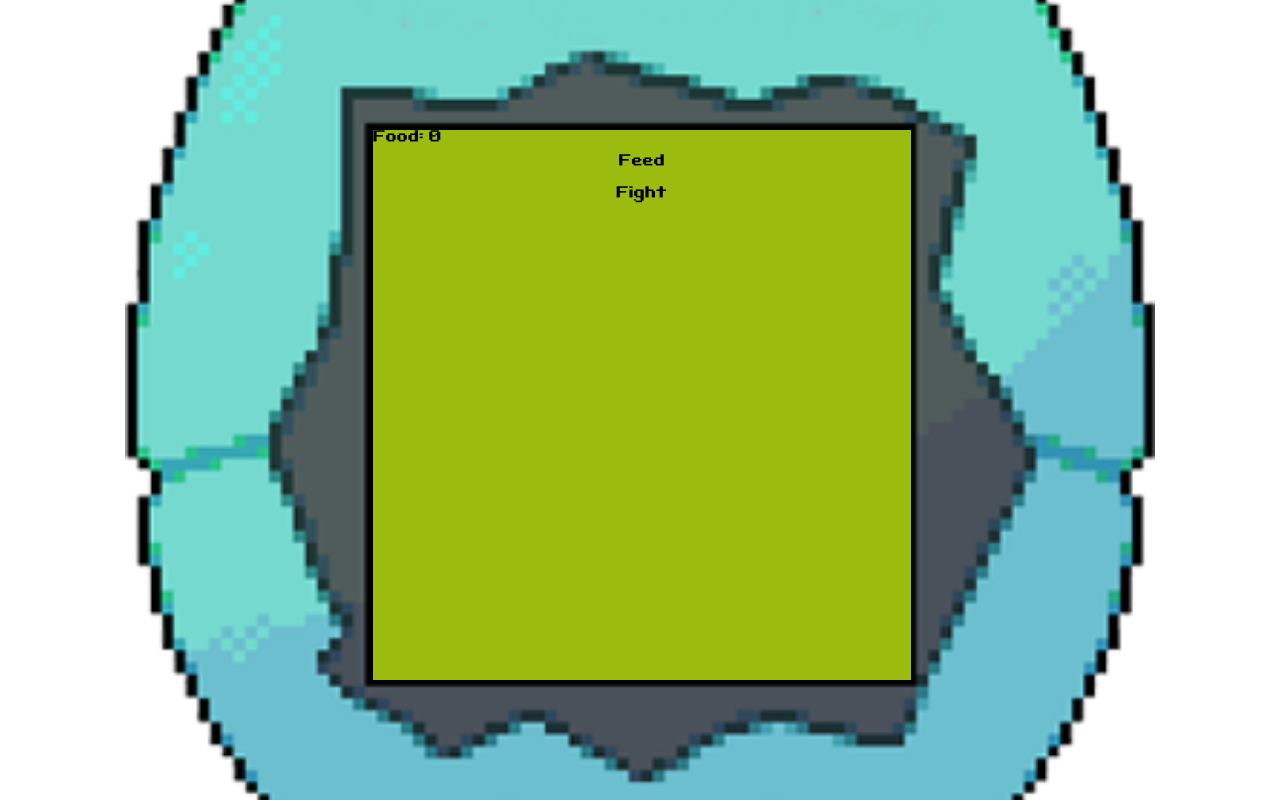
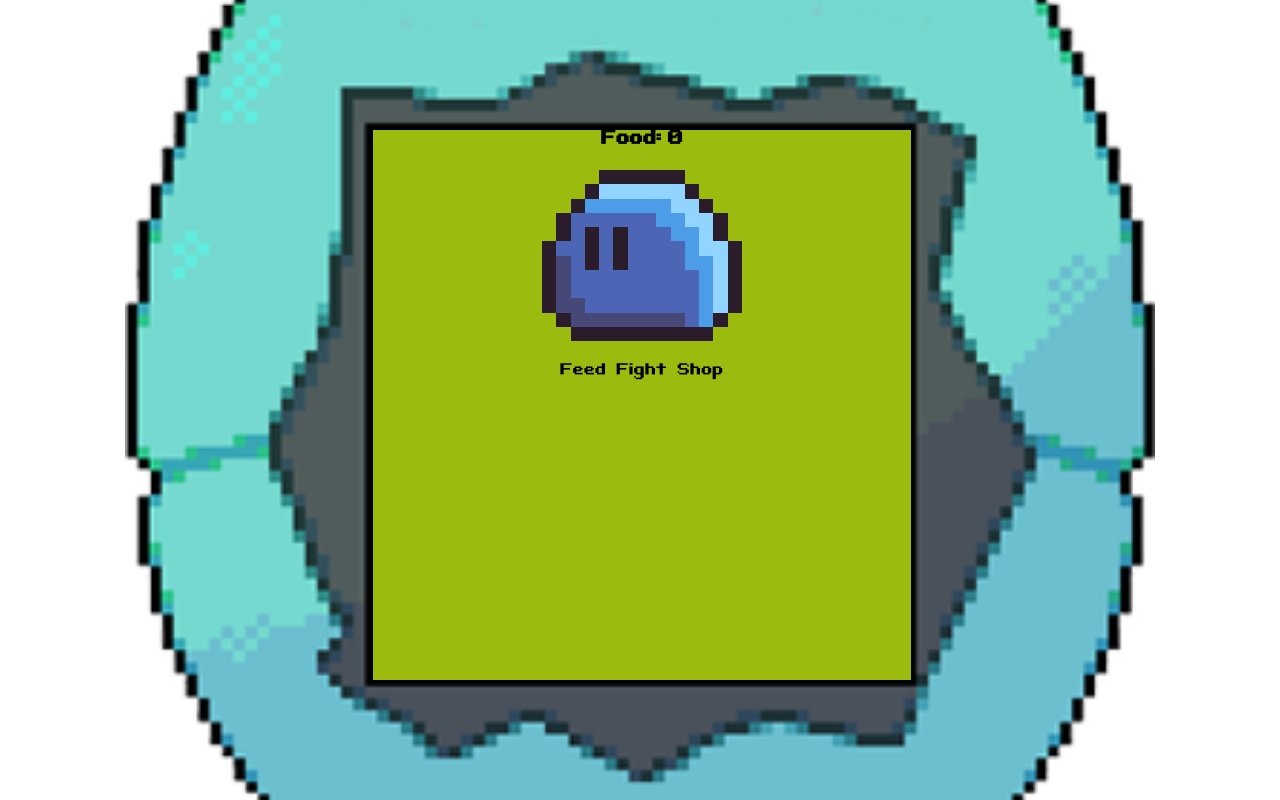
Before and after one commit to Herabrone/GotchiMon, a React (Vite) app: page /base in a window 1280 px wide. Built offline with nearby package versions, Linux system fonts and the light colour scheme.

Commit message:
ADDED: Monster state logic and sprite to base

```diff
--- a/src/data/UserData.js
+++ b/src/data/UserData.js
@@ -1,2 +1,15 @@
 export const coins = 2;
 export const food = 1;
+
+export const monster_state = 1;
+
+
+/*
+Monster states:
+
+1 - first monster (hatched)
+2 - first monster (first evolution)
+3 - first monster (second evolution)
+
+
+*/
--- a/src/pages/Base/Base.css
+++ b/src/pages/Base/Base.css
@@ -17,3 +17,29 @@
     font-weight: 700;
     margin-top: 6px;
 }
+
+.monster-display {
+    text-align: center;
+    margin: 20px 0;
+}
+
+.monster-sprite {
+    min-width: 200px;
+    max-width: 400px;
+    height: auto;
+    image-rendering: pixelated;
+}
+
+.action-buttons {
+    display: flex;
+    gap: 10px;
+    justify-content: center;
+    margin-top: 10px;
+}
+
+.food-display {
+    text-align: center;
+    font-weight: 700;
+    font-size: 1.2rem;
+    margin-bottom: 10px;
+}
--- a/src/pages/Base/Base.jsx
+++ b/src/pages/Base/Base.jsx
@@ -6,17 +6,24 @@ import Dialogue from '../../components/Dialogue';
 
 import { useDialogue } from "../../utils/dialogueContext";
 
+// Import monster sprites
+import monsterState1 from "../../../public/assets/sprites/first_evo/Blue_Slime.png";
+
 export default function Base() {
 
     const navigate = useNavigate();
     const { currentNode, isDialogueActive, setIsDialogueActive } = useDialogue();
     const [isVisible, setIsVisible] = useState(false);
     const [food, setFood] = useState(0);
+    const [monsterState, setMonsterState] = useState(1);
 
-    // Load food count from localStorage
+    // Load food count and monster state from localStorage
     useEffect(() => {
         const foodCount = JSON.parse(localStorage.getItem("food")) || 0;
         setFood(foodCount);
+
+        const savedMonsterState = JSON.parse(localStorage.getItem("monster_state")) || 1;
+        setMonsterState(savedMonsterState);
     }, []);
 
     // If we arrive on this page and the dialogue node was set to Base1,
@@ -29,16 +36,29 @@ export default function Base() {
 
     const Feed = () => {
 
-        // TODO: Feeing logic and effect
+
         if (food > 0) {
             setFood(food - 1);
             localStorage.setItem("food", JSON.stringify(food - 1));
+
+            setIsVisible(true); // Show the div
+            setTimeout(() => {
+            setIsVisible(false); // Hide the div after 1000ms (1 second)
+            }, 1000);
         }
 
-        setIsVisible(true); // Show the div
-        setTimeout(() => {
-        setIsVisible(false); // Hide the div after 1000ms (1 second)
-        }, 1000);
+
+    };
+
+    // Get the monster sprite based on state
+    const getMonsterSprite = () => {
+        switch(monsterState) {
+            case 1:
+                return monsterState1;
+            // can add more cases for different monster states in the futuer
+            default:
+                return monsterState1;
+        }
     };
 
 
@@ -52,8 +72,8 @@ export default function Base() {
                         Food: {food}
                     </div>
 
-                    <div className="action-container">
-                        <a className="Feed_Button" onClick={Feed}>Feed</a>
+                    <div className="monster-display">
+                        <img src={getMonsterSprite()} alt="Your Gotchimon" className="monster-sprite" />
                     </div>
 
                     {isVisible && (
@@ -62,8 +82,10 @@ export default function Base() {
                         </div>
                     )}
 
-                    <div className="action-container">
-                        <a onClick={() => {navigate("/")}} className="Fight_Button">Fight</a>
+                    <div className="action-buttons">
+                        <a className="Feed_Button" onClick={Feed}>Feed</a>
+                        <a onClick={() => {navigate("/fight")}} className="Fight_Button">Fight</a>
+                        <a onClick={()=> {navigate("/shop")}} className="Shop_Button">Shop</a>
                     </div>
                 </>
             )}
--- a/src/pages/landing/Landing.jsx
+++ b/src/pages/landing/Landing.jsx
@@ -26,7 +26,7 @@ export default function Landing() {
     const handleDialogueAction = (action) => {
         if (action === "SelectEgg") {
             advanceDialogue();
-            navigate("/select-egg"); //HERE
+            navigate("/select-egg");
         }
     };
 
@@ -38,6 +38,9 @@ export default function Landing() {
 
         //initializing food
         localStorage.setItem("food", JSON.stringify(1));
+
+        //initializing monster state
+        localStorage.setItem("monster_state", JSON.stringify(1));
     }
 
     return (
```
